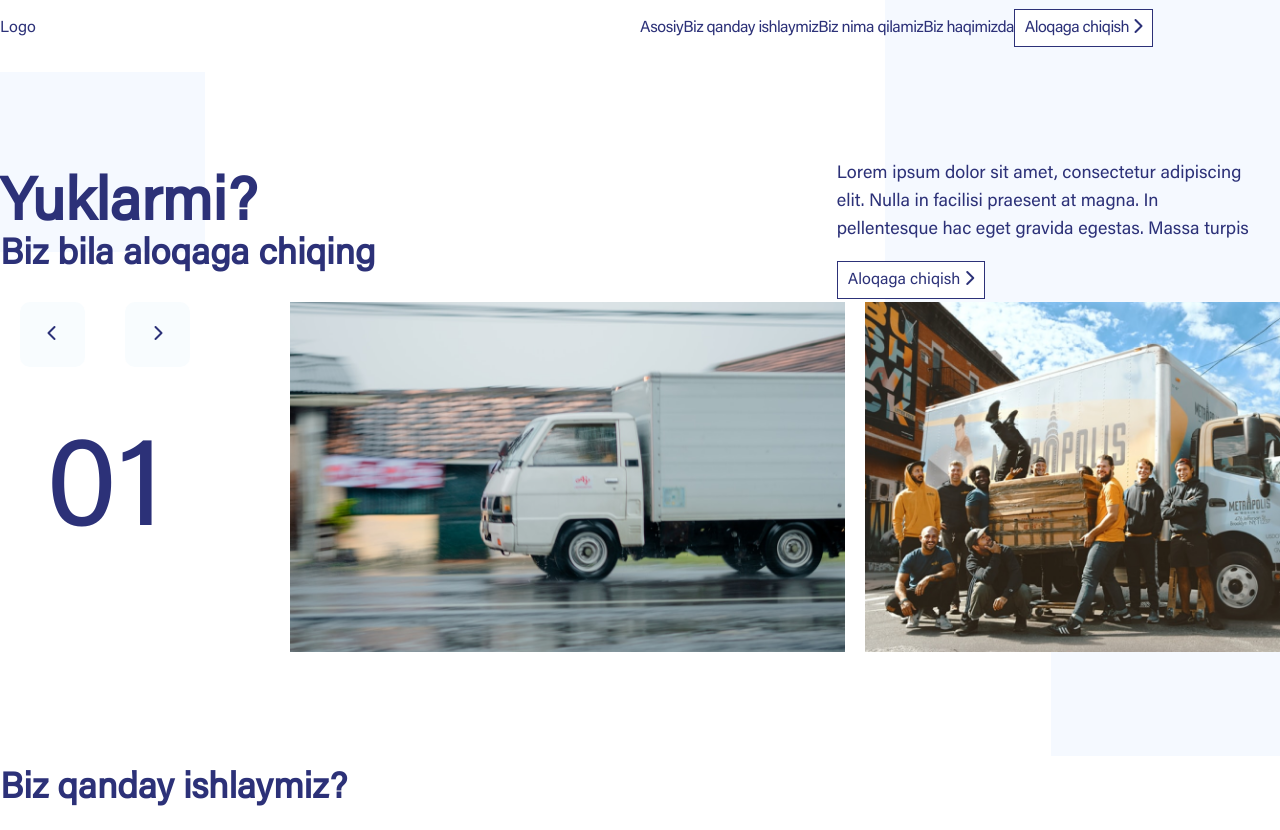
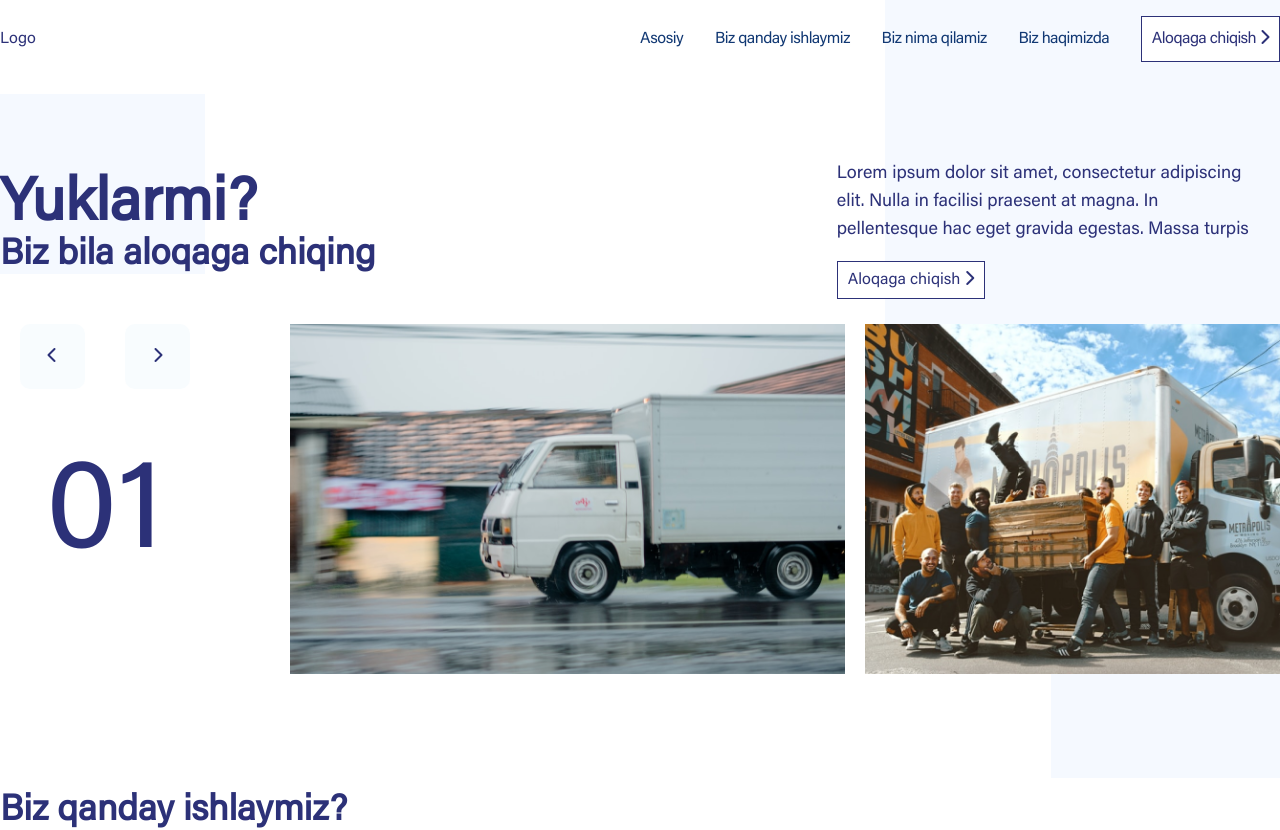
Before and after one commit to hakimov-dev/truck-service-landing, a Vue app: page / in a window 1280 px wide. Shown: the top 830 px of the page. Built offline with nearby package versions, Linux system fonts and the light colour scheme.

Commit message:
Eror found and corrected.

```diff
--- a/src/components/Header/components/Navbar.vue
+++ b/src/components/Header/components/Navbar.vue
@@ -2,14 +2,12 @@
     <div class="container">
     <div class="navbar flex justify-between items-center">
        <h1 class="logo">Logo</h1>
-       <div class="links w-2/4 flex justify-between items-center">
-        <div class="desktop-nav">
+       <div class="links w-2/4 hidden justify-between items-center md:flex">
            <a href="#" class="link">Asosiy</a>
            <a href="#weWork" class="link">Biz qanday ishlaymiz</a>
            <a href="#weWhatDo" class="link">Biz nima qilamiz</a>
            <a href="#about" class="link">Biz haqimizda</a>
            <a href="#contact" class="main-btn">Aloqaga chiqish <i class="fas fa-chevron-right"></i></a>
-        </div>
        </div>
     </div>
     </div>
```
